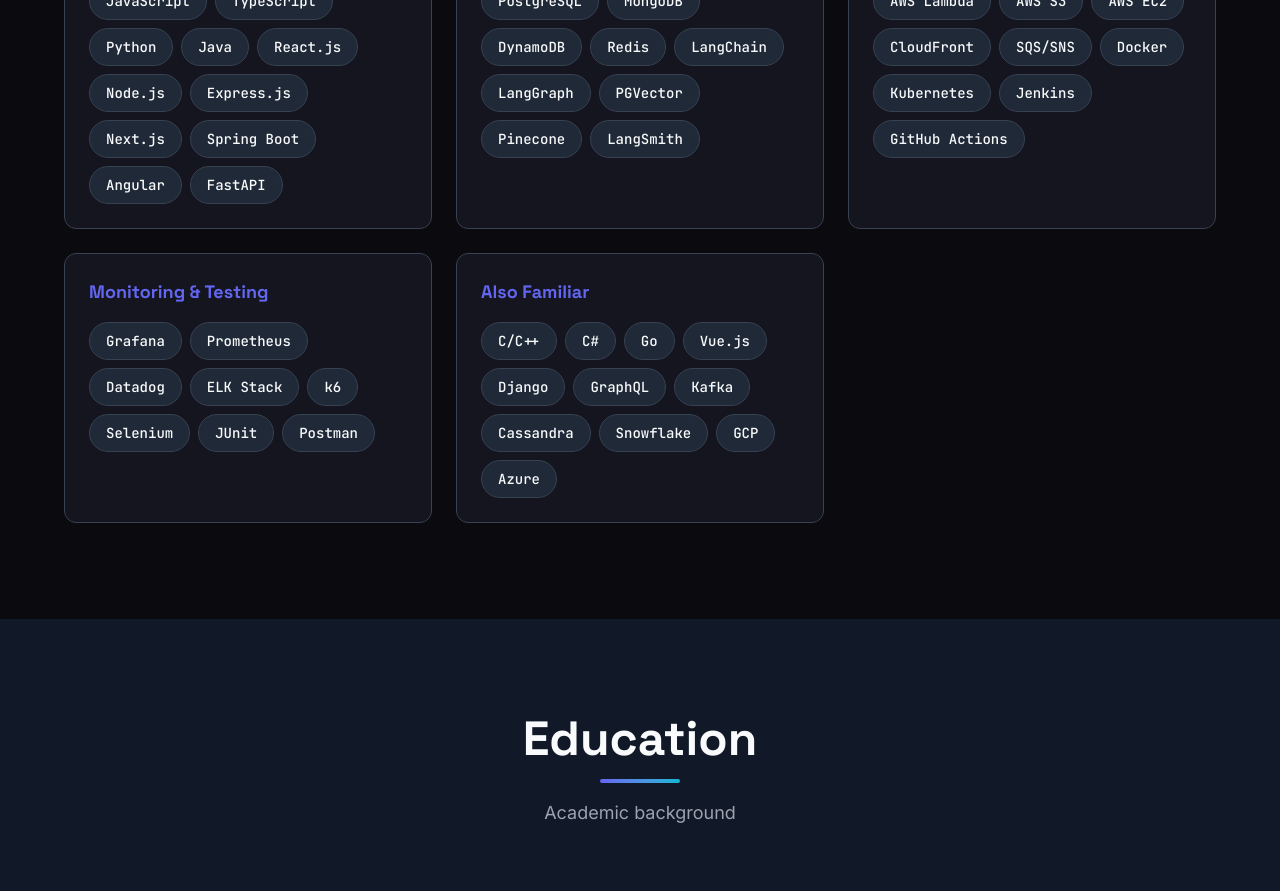
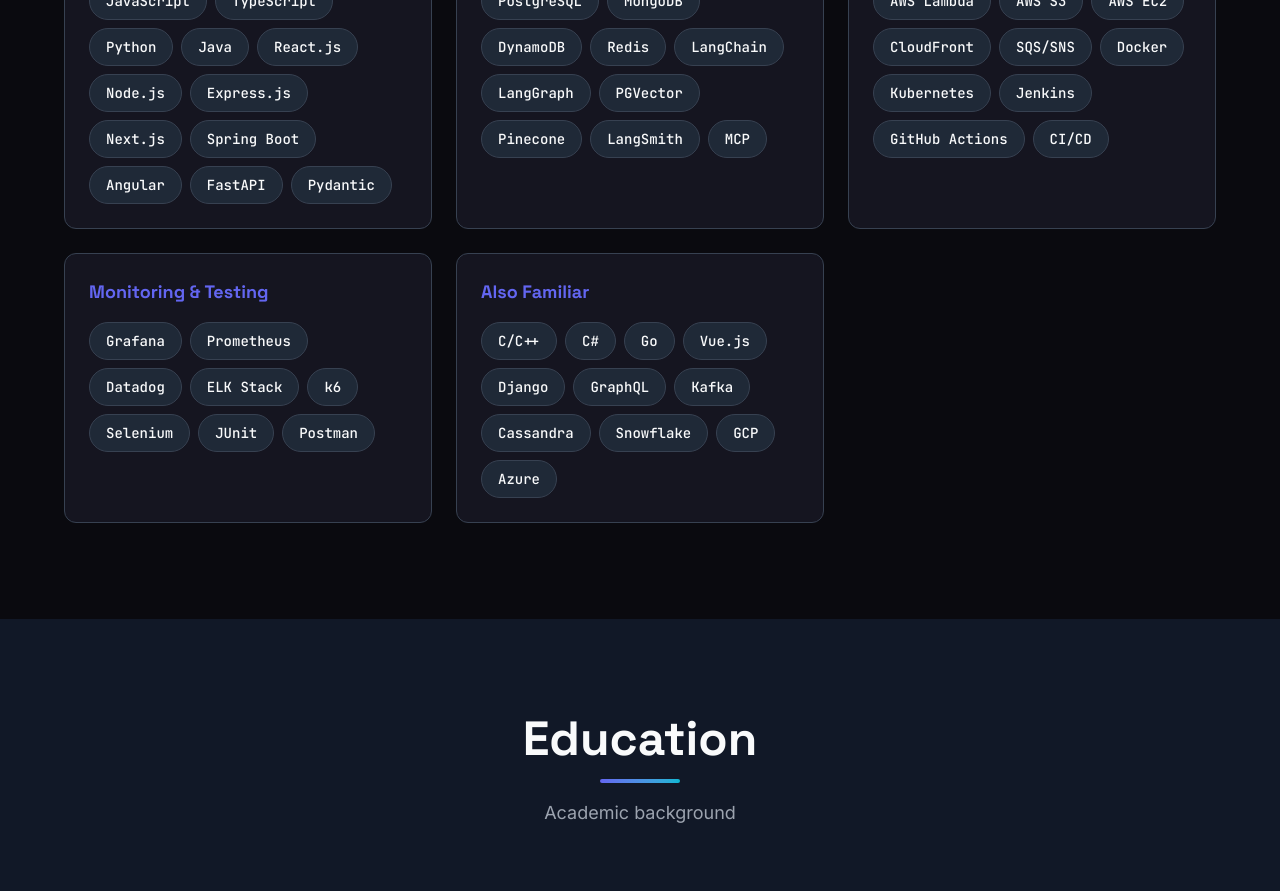
Before and after one commit to pssgowtham/new-portfolio, a Next.js app: page / in a window 1280 px wide. Shown: the part 6460-7351 px from the top of the page. Built offline with nearby package versions, Linux system fonts and the light colour scheme; no server answers.

Commit message:
Sync portfolio with latest resume and profile

```diff
--- a/src/data/skills.ts
+++ b/src/data/skills.ts
@@ -15,6 +15,7 @@
       { name: "Spring Boot" },
       { name: "Angular" },
       { name: "FastAPI" },
+      { name: "Pydantic" },
     ],
   },
   {
@@ -29,6 +30,7 @@
       { name: "PGVector" },
       { name: "Pinecone" },
       { name: "LangSmith" },
+      { name: "MCP" },
     ],
   },
   {
@@ -43,6 +45,7 @@
       { name: "Kubernetes" },
       { name: "Jenkins" },
       { name: "GitHub Actions" },
+      { name: "CI/CD" },
     ],
   },
   {
```
